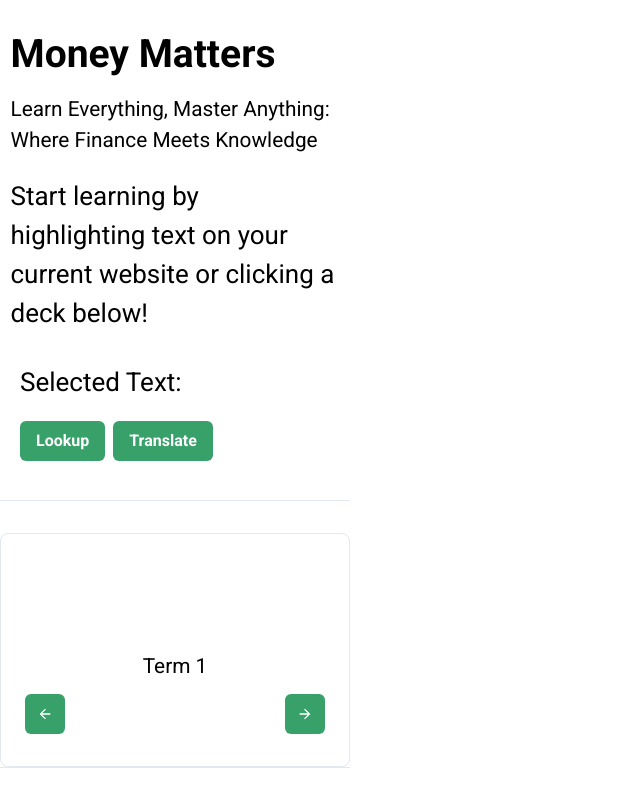
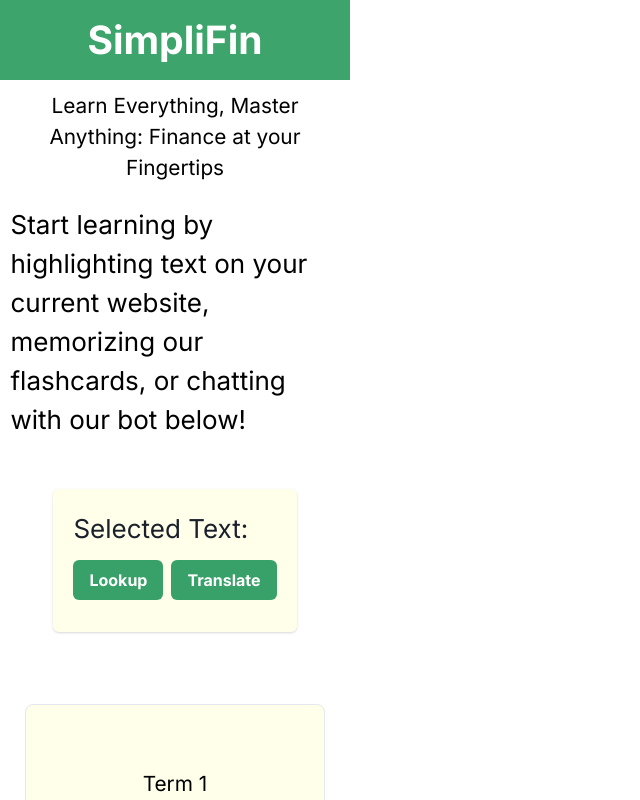
Before and after one commit to nelson123-lab/HackUNT2023, a React (Create React App) app in the folder client/: page / in a window 1280 px wide. Shown: the top 800 px of the page, without its empty margins (0-640 px from the left). Built offline with nearby package versions, Linux system fonts and the light colour scheme; no server answers.

Commit message:
updated UI

```diff
--- a/client/src/App.css
+++ b/client/src/App.css
@@ -6,25 +6,40 @@
   height: 500px;
   background:#ffffff;
   /* border: 1px solid black; */
-  font-family: 'Roboto';
+  font-family: 'Inter';
   align-items: center;
 }
 
 p{
   padding: 3%;
   font-size: 80%;
-  font-family: 'Roboto';
+  font-family: 'Inter';
   justify-content: center;
+  text-align: center;
 }
 
 .instructions {
   padding: 3%;
+  font-family: 'Inter';
+  align-items: center;
+  font-weight: 500;
 }
+
 .appname {
-  padding-top: 7%;
   padding-left: 3%;
   font-size: 150%;
   font-weight: 550;
+  background-color: #3da46c;
+  color: white;
+  width: 100%;
+  text-align: center;
+  align-items: center;
+  justify-content: center;
+  padding: 3%;
+}
+
+h1 {
+  align-items: center;
 }
 
 .adddeck {
@@ -50,6 +65,7 @@ p{
   font-size: calc(10px + 2vmin);
   color: black;
   border: 5px;
+  align-items: center;
 }
 
 .App-link {
--- a/client/src/App.js
+++ b/client/src/App.js
@@ -24,15 +24,16 @@ function App() {
     <ChakraProvider>
       <div className="App">
         <header className="App-header">
-          <div className="appname">Money Matters</div>
-          <p>Learn Everything, Master Anything: Where Finance Meets Knowledge</p>
-          <div className='instructions'>Start learning by highlighting text on your current website or clicking a deck below!</div>
+          <div className="appname">SimpliFin</div>
+          <p>Learn Everything, Master Anything: Finance at your Fingertips</p>
+          <div className='instructions'>Start learning by highlighting text on your current website, memorizing our flashcards, or chatting with our bot below!</div>
+          <br/><hr/>
           <Popup/>
-          <hr/>
+          <br/><hr/>
           <Flashcard/>
-          <hr/>
+          <br/><hr/>
           <Chat/>
-          <hr/>
+          <br/><hr/>
         </header>
       </div>
     </ChakraProvider>
--- a/client/src/Chat.js
+++ b/client/src/Chat.js
@@ -8,7 +8,7 @@ import { Button, Tabs, TabPanels, TabPanel, Tab, TabList} from '@chakra-ui/react
 const Chat = () => {
   return (
     <div style={{ padding: '20px' }}>
-      <Tabs>
+      <Tabs colorScheme='green'>
         <TabList>
             <Tab>Chat with Website</Tab>
             <Tab>Chat with GPT</Tab>
--- a/client/src/Flashcard.js
+++ b/client/src/Flashcard.js
@@ -47,14 +47,16 @@ const Flashcard = () => {
 
   return (
     <Box
-      maxW="md"
+      maxW="lg"
       borderWidth="1px"
       borderRadius="lg"
       overflow="hidden"
       p={6}
       bg="white"
       mt={8}
-      position="relative"
+      height="200px"
+      width="300px"
+      background="#FFFFEA"
     >
       <Text fontSize="xl" fontWeight="bold" mb={4}>
         </Text>
@@ -81,9 +83,9 @@ const Flashcard = () => {
         {/* Arrows */}
         <Flex
           justifyContent="space-between"
-          position="absolute"
           bottom="8px"
           width="100%"
+          height="100%"
           zIndex={1}
         >
           <IconButton icon={<ArrowBackIcon />} colorScheme="green" onClick={handlePrevCard} />
--- a/client/src/Popup.js
+++ b/client/src/Popup.js
@@ -3,7 +3,7 @@
 import React, { useState, useEffect } from 'react';
 import axios from 'axios'
 import './App.css';
-import { Button, HStack} from '@chakra-ui/react';
+import { Button, HStack, Card} from '@chakra-ui/react';
 
 const Popup = () => {
   const [selectedText, setSelectedText] = useState('');
@@ -90,7 +90,7 @@ const Popup = () => {
     setResponse(temp_response.data.response)
   }
   return (
-    <div style={{ padding: '20px' }}>
+    <Card padding="20px" background="#FFFFEA">
       <h1>Selected Text:</h1>
       <p>{selectedText}</p>
       <HStack align='center'>
@@ -99,7 +99,7 @@ const Popup = () => {
       </HStack>
 
       <p>{response}</p>
-    </div>
+    </Card>
   );
 };
 
```
